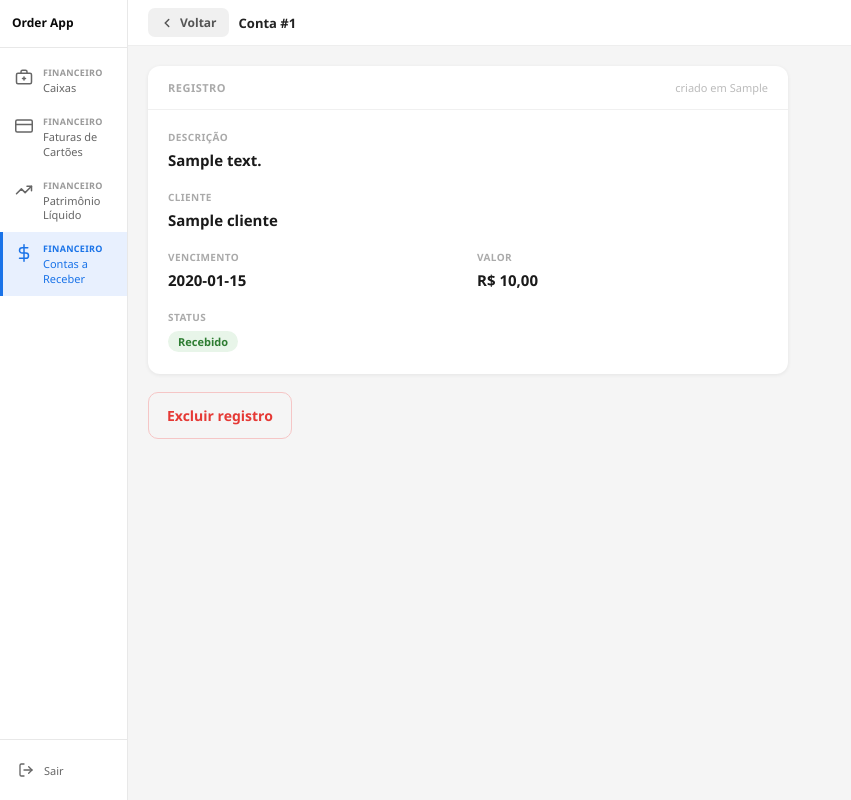
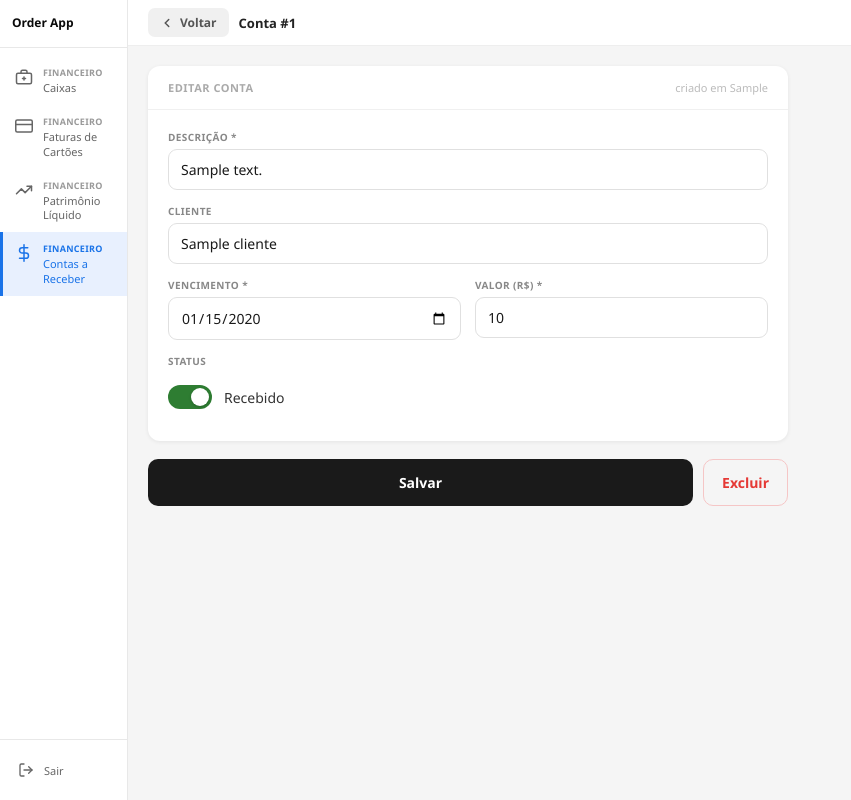
Before and after one commit to DanteDerette/orderapp, a Flask app: template templates/contas_receber_form.html in a window 1280 px wide. Shown: the whole page, without its empty margins (0-851 px from the left). Run offline with Flask 3, Linux system fonts and the light colour scheme; the template is opened without the code that fills it: most values are stand-ins (such as "Sample title", 1, 10 or a date in 2020).

Commit message:
feat: edição completa de registros em caixas, faturas e contas a receber

```diff
--- a/app.py
+++ b/app.py
@@ -360,6 +360,30 @@ def caixas_ver(caixa_id):
     return render_template("caixas_form.html", caixa=caixa_obj)
 
 
+@app.route("/caixas/<int:caixa_id>/editar", methods=["POST"])
+@login_necessario
+def caixas_editar(caixa_id):
+    dek   = get_dek()
+    banco = sanitize(request.form.get("banco"), 150)
+    data  = sanitize(request.form.get("data"),  10)
+    try:
+        valor = round(float(request.form.get("valor") or 0), 2)
+    except ValueError:
+        valor = 0.0
+    db = get_db()
+    db.execute(
+        "UPDATE caixas SET banco_enc=?, data_enc=?, valor_enc=? WHERE id=?",
+        (
+            encrypt_field(banco,      dek),
+            encrypt_field(data,       dek) if data else None,
+            encrypt_field(str(valor), dek),
+            caixa_id,
+        ),
+    )
+    db.commit()
+    return redirect(url_for("caixas_ver", caixa_id=caixa_id))
+
+
 @app.route("/caixas/<int:caixa_id>/excluir", methods=["POST"])
 @login_necessario
 def caixas_excluir(caixa_id):
@@ -505,19 +529,27 @@ def faturas_ver(fatura_id):
     return render_template("faturas_form.html", fatura=fatura_obj)
 
 
-@app.route("/faturas/<int:fatura_id>/toggle-pago", methods=["POST"])
+@app.route("/faturas/<int:fatura_id>/editar", methods=["POST"])
 @login_necessario
-def faturas_toggle_pago(fatura_id):
-    dek = get_dek()
-    db  = get_db()
-    row = db.execute("SELECT * FROM faturas WHERE id = ?", (fatura_id,)).fetchone()
-    if not row:
-        abort(404)
-    atual = _decrypt_fatura(row, dek)
-    novo_pago = "0" if atual["pago"] else "1"
+def faturas_editar(fatura_id):
+    dek    = get_dek()
+    cartao = sanitize(request.form.get("cartao"), 150)
+    venc   = sanitize(request.form.get("vencimento"), 10)
+    pago   = "1" if request.form.get("pago") else "0"
+    try:
+        valor = round(float(request.form.get("valor") or 0), 2)
+    except ValueError:
+        valor = 0.0
+    db = get_db()
     db.execute(
-        "UPDATE faturas SET pago_enc = ? WHERE id = ?",
-        (encrypt_field(novo_pago, dek), fatura_id),
+        "UPDATE faturas SET cartao_enc=?, vencimento_enc=?, valor_enc=?, pago_enc=? WHERE id=?",
+        (
+            encrypt_field(cartao,     dek),
+            encrypt_field(venc,       dek) if venc else None,
+            encrypt_field(str(valor), dek),
+            encrypt_field(pago,       dek),
+            fatura_id,
+        ),
     )
     db.commit()
     return redirect(url_for("faturas_ver", fatura_id=fatura_id))
@@ -668,6 +700,34 @@ def contas_receber_ver(conta_id):
     return render_template("contas_receber_form.html", conta=conta_obj)
 
 
+@app.route("/contas-receber/<int:conta_id>/editar", methods=["POST"])
+@login_necessario
+def contas_receber_editar(conta_id):
+    dek       = get_dek()
+    descricao = sanitize(request.form.get("descricao"), 200)
+    cliente   = sanitize(request.form.get("cliente"),   150)
+    venc      = sanitize(request.form.get("vencimento"), 10)
+    recebido  = "1" if request.form.get("recebido") else "0"
+    try:
+        valor = round(float(request.form.get("valor") or 0), 2)
+    except ValueError:
+        valor = 0.0
+    db = get_db()
+    db.execute(
+        "UPDATE contas_receber SET descricao_enc=?, cliente_enc=?, vencimento_enc=?, valor_enc=?, recebido_enc=? WHERE id=?",
+        (
+            encrypt_field(descricao,  dek),
+            encrypt_field(cliente,    dek),
+            encrypt_field(venc,       dek) if venc else None,
+            encrypt_field(str(valor), dek),
+            encrypt_field(recebido,   dek),
+            conta_id,
+        ),
+    )
+    db.commit()
+    return redirect(url_for("contas_receber_ver", conta_id=conta_id))
+
+
 @app.route("/contas-receber/<int:conta_id>/excluir", methods=["POST"])
 @login_necessario
 def contas_receber_excluir(conta_id):
--- a/templates/contas_receber_form.html
+++ b/templates/contas_receber_form.html
@@ -79,42 +79,53 @@
       {% if conta %}
       <div class="card">
         <div class="card-header">
-          <span class="card-titulo">Registro</span>
+          <span class="card-titulo">Editar Conta</span>
           <span class="info-registro">criado em {{ conta.criado_em }}</span>
         </div>
         <div class="card-body">
-          <div class="leitura-grid">
-            <div class="campo-leitura full">
-              <span class="campo-label">Descrição</span>
-              <span class="campo-valor">{{ conta.descricao or '—' }}</span>
+          <form method="POST" action="/contas-receber/{{ conta.id }}/editar" id="form-conta">
+            <div class="form-grid">
+              <div class="form-group full">
+                <label class="form-label">Descrição *</label>
+                <input class="form-input" type="text" name="descricao" required value="{{ conta.descricao }}">
+              </div>
+              <div class="form-group full">
+                <label class="form-label">Cliente</label>
+                <input class="form-input" type="text" name="cliente" value="{{ conta.cliente }}">
+              </div>
+              <div class="form-group">
+                <label class="form-label">Vencimento *</label>
+                <input class="form-input" type="date" name="vencimento" required
+                  value="{{ conta.vencimento.strftime('%Y-%m-%d') if conta.vencimento else '' }}">
+              </div>
+              <div class="form-group">
+                <label class="form-label">Valor (R$) *</label>
+                <input class="form-input" type="number" name="valor" required step="0.01" value="{{ conta.valor }}">
+              </div>
+              <div class="form-group full">
+                <label class="form-label">Status</label>
+                <div class="toggle-wrap">
+                  <input type="checkbox" name="recebido" id="toggle-recebido" {% if conta.recebido %}checked{% endif %}>
+                  <label class="toggle-track" for="toggle-recebido"></label>
+                  <span class="toggle-label" id="toggle-label">{% if conta.recebido %}Recebido{% else %}Pendente{% endif %}</span>
+                </div>
+              </div>
             </div>
-            <div class="campo-leitura full">
-              <span class="campo-label">Cliente</span>
-              <span class="campo-valor">{{ conta.cliente or '—' }}</span>
-            </div>
-            <div class="campo-leitura">
-              <span class="campo-label">Vencimento</span>
-              <span class="campo-valor">{{ conta.vencimento.strftime('%d/%m/%Y') if conta.vencimento else '—' }}</span>
-            </div>
-            <div class="campo-leitura">
-              <span class="campo-label">Valor</span>
-              <span class="campo-valor">R$ {{ conta.valor|brl }}</span>
-            </div>
-            <div class="campo-leitura full">
-              <span class="campo-label">Status</span>
-              <span class="campo-valor">
-                {% if conta.recebido %}<span class="badge-recebido">Recebido</span>{% else %}<span class="badge-pendente">Pendente</span>{% endif %}
-              </span>
-            </div>
-          </div>
+          </form>
         </div>
       </div>
       <div class="acoes">
+        <button type="submit" form="form-conta" class="btn-salvar">Salvar</button>
         <form method="POST" action="/contas-receber/{{ conta.id }}/excluir"
               onsubmit="return confirm('Excluir este registro permanentemente?')">
-          <button type="submit" class="btn-excluir">Excluir registro</button>
+          <button type="submit" class="btn-excluir">Excluir</button>
         </form>
       </div>
+      <script>
+        var cb = document.getElementById('toggle-recebido');
+        var lbl = document.getElementById('toggle-label');
+        if (cb) cb.addEventListener('change', function() { lbl.textContent = cb.checked ? 'Recebido' : 'Pendente'; });
+      </script>
 
       {% else %}
       <div class="card">
```
Also changed, not shown: templates/caixas_form.html (+19 -17 lines), templates/faturas_form.html (+31 -25 lines).
